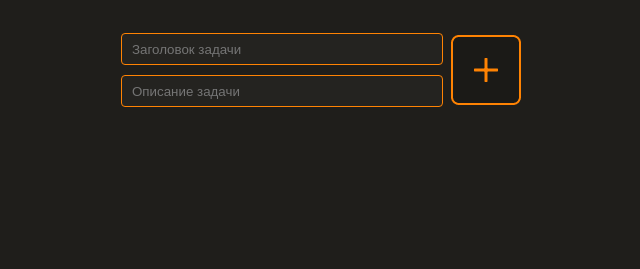
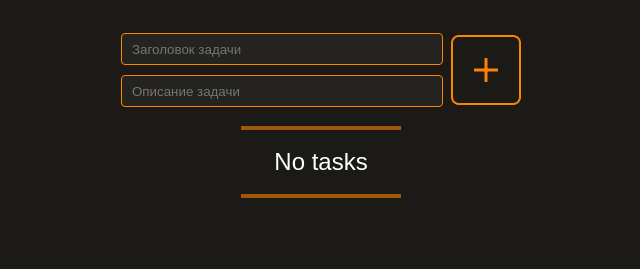
Before and after one commit to DanilShabolta/todo, a plain HTML site: page index.html in a window 1280 px wide. Shown: the whole page, without its empty margins (319-959 px from the left). Drawn offline with Linux system fonts and the light colour scheme.

Commit message:
только косяк с отображением shareButtons

```diff
--- a/functions/add.js
+++ b/functions/add.js
@@ -3,6 +3,12 @@ document.addEventListener('DOMContentLoaded', () => {
     const taskInput = document.getElementById('task-input');
     const taskList = document.getElementById('task-list');
     const addButtonImage = document.querySelector('.add-button-container img');
+
+    let noTasksMessage = document.createElement('div');
+    noTasksMessage.id = 'no-tasks-message';
+    noTasksMessage.style.display = 'none';
+    noTasksMessage.innerText = 'No tasks';
+    taskList.parentElement.insertBefore(noTasksMessage, taskList);
 
     loadTasks();
 
@@ -16,6 +22,7 @@ document.addEventListener('DOMContentLoaded', () => {
             saveTaskToLocalStorage(taskTitle, taskText);
             taskTitleInput.value = '';
             taskInput.value = '';
+            noTasksMessage.style.display = 'none';
         }
     });
 
@@ -60,10 +67,6 @@ document.addEventListener('DOMContentLoaded', () => {
                     <button class="cancel-delete">Отмена</button>
                 </div>
             </div>
-            <div id="no-tasks-message" style="display: none;">
-                No tasks
-            </div>
-
         `;
 
         const deleteBtn = container.querySelector('.delete-btn');
@@ -76,7 +79,6 @@ document.addEventListener('DOMContentLoaded', () => {
         const shareMenu = container.querySelector('.share-menu');
         const overlay = container.querySelector('.overlay');
         const confirmContainer = container.querySelector('.confirm');
-        const noTasksMessage = container.querySelector('#no-tasks-message')
 
         deleteBtn.addEventListener('click', (event) => {
             event.stopPropagation();
@@ -86,6 +88,7 @@ document.addEventListener('DOMContentLoaded', () => {
             confirmContainer.querySelector('.confirm-delete').addEventListener('click', () => {
                 taskList.removeChild(container);
                 removeTaskFromLocalStorage(taskTitle, taskText);
+                checkForNoTasks();
                 overlay.style.display = 'none';
                 confirmContainer.style.display = 'none';
             });
@@ -202,13 +205,18 @@ document.addEventListener('DOMContentLoaded', () => {
 
     function loadTasks() {
         const tasks = getTasksFromLocalStorage();
-        tasks.forEach(task => {
-            addTask(task.title, task.text);
-        });
-        if (tasks == null) {
+        if (tasks.length === 0) {
             noTasksMessage.style.display = 'flex';
-        }else{
+        } else {
             noTasksMessage.style.display = 'none';
+            tasks.forEach(task => {
+                addTask(task.title, task.text);
+            });
         }
     }
+
+    function checkForNoTasks() {
+        const tasks = getTasksFromLocalStorage();
+        noTasksMessage.style.display = tasks.length === 0 ? 'flex' : 'none';
+    }
 });
--- a/style.scss
+++ b/style.scss
@@ -1,6 +1,6 @@
 body {
   font-family: Arial, sans-serif;
-  background-color: #1F1E1B;
+  background-color: rgba(27, 26, 23, 1);
   margin: 0;
   padding: 20px;
 }
@@ -8,8 +8,7 @@ body {
 #app {
   max-width: 400px;
   margin: 0 auto;
-  background: #fff;
-  background-color: #1F1E1B;
+  background-color: rgba(27, 26, 23, 1);
   padding: 20px;
 }
 
@@ -404,12 +403,16 @@ li {
   display: flex;
   justify-content: center;
   align-items: center;
-  height: 128px;
-  background-color: #f9f9f9;
-  border-top: 4px solid #ccc;
-  border-bottom: 4px solid #ccc;
-  color: #333;
-  font-size: 1.5rem;
+  height: 64px;
+  background-color: rgba(27, 26, 23, 1);
+  border-top: 4px solid rgba(163, 87, 9);
+  border-bottom: 4px solid rgba(163, 87, 9);
+  color: rgba(255, 255, 255, 1);
+  font-size: 24px;
   text-align: center;
-  margin: 16px 0;
+  margin: 16px auto;
+  width: 40%;
+  max-width: none;
+  overflow: visible;
+  white-space: nowrap;
 }
```
Also changed, not shown: style.css, 1 other file.
